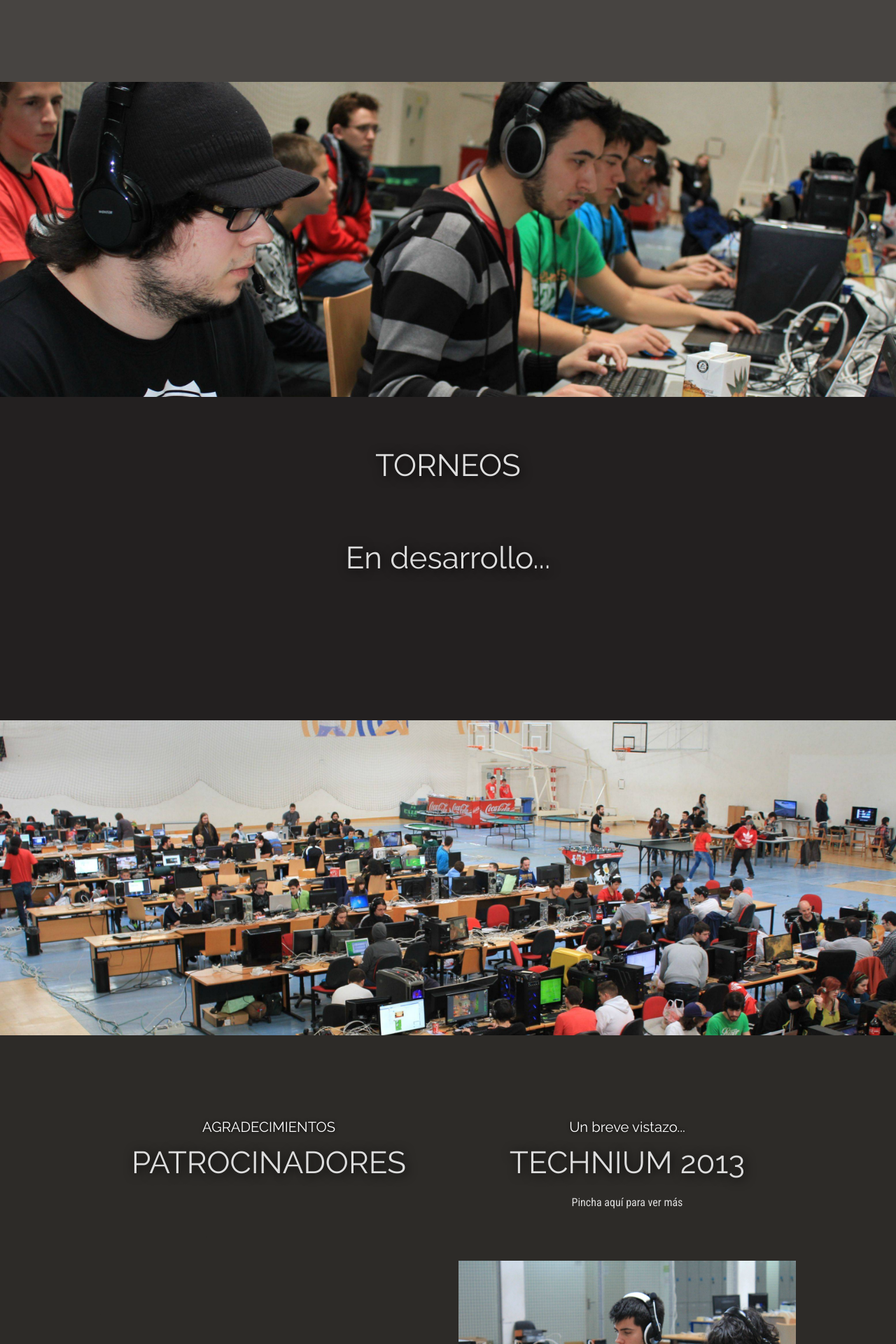
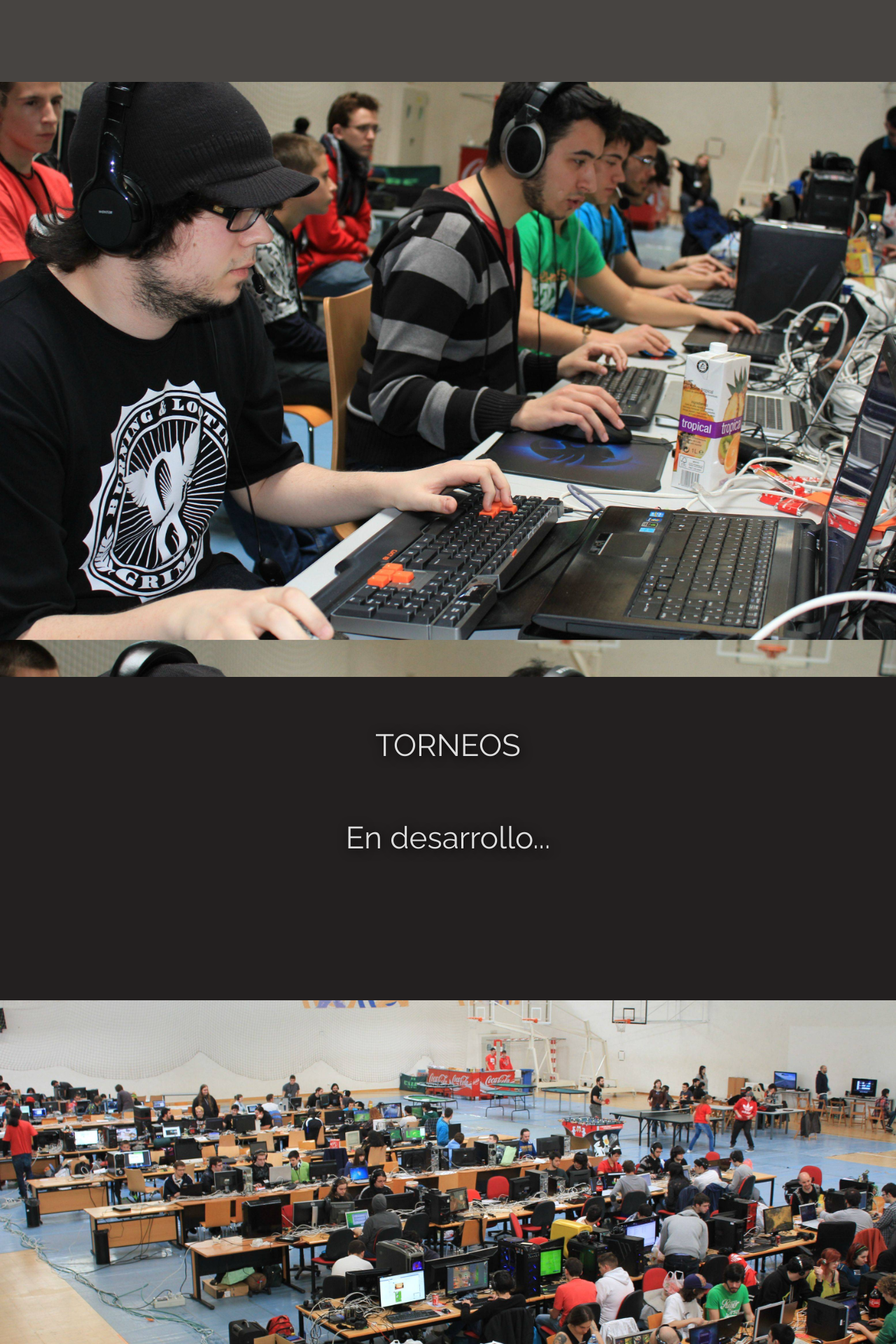
Before and after one commit to ndrs92/Technium-Web, a PHP site: page / in a window 1280 px wide. Shown: the part 1908-3828 px from the top of the page at 70% size. Run offline with PHP 8.4, Linux system fonts and the light colour scheme; some libraries are stand-ins or nearby versions.

Commit message:
Increased fixed parallax image block size, because I like it

```diff
--- a/stylesheets/design.css
+++ b/stylesheets/design.css
@@ -51,10 +51,10 @@ img#logofloat {position: absolute;  top: -50px; z-index: 80;}
 /* =========================================
    Fixed background Sections
 ========================================= */
-section.fix-1 { background-attachment: fixed; height: 450px; background-image: url(../images/fix-1.jpg); background-size: cover; }
-section.fix-2 { background-attachment: fixed; height: 450px; background-image: url(../images/t2013_2.jpg); background-size: cover; }
-section.fix-3 { background-attachment: fixed; height: 450px; background-image: url(../images/t2013_3.jpg); background-size: cover; }
-section.fix-4 { background-attachment: fixed; height: 450px; background-image: url(../images/t2013_4.jpg); background-size: cover; }
+section.fix-1 { background-attachment: fixed; height: 850px; background-image: url(../images/fix-1.jpg); background-size: cover; }
+section.fix-2 { background-attachment: fixed; height: 850px; background-image: url(../images/t2013_2.jpg); background-size: cover; }
+section.fix-3 { background-attachment: fixed; height: 850px; background-image: url(../images/t2013_3.jpg); background-size: cover; }
+section.fix-4 { background-attachment: fixed; height: 850px; background-image: url(../images/t2013_4.jpg); background-size: cover; }
 
 
 /* =========================================
```
